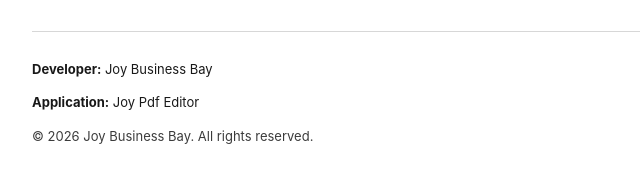
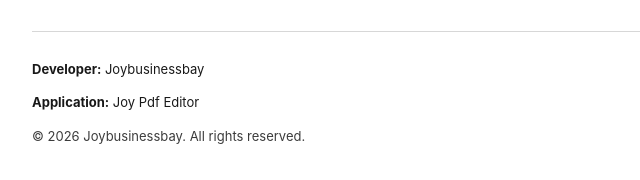
Before and after one commit to joybusinessbay/JoyPdfEditor, a plain HTML site: page index.html in a window 1280 px wide. Shown: the part 2227-2407 px from the top of the page, 148-788 px from the left. Drawn offline with Linux system fonts and the light colour scheme.

Commit message:
Update index.html

```diff
--- a/index.html
+++ b/index.html
@@ -136,9 +136,9 @@
   </section>
 
   <footer>
-    <p><strong>Developer:</strong> Joy Business Bay</p>
+    <p><strong>Developer:</strong> Joybusinessbay</p>
     <p><strong>Application:</strong> Joy Pdf Editor</p>
-    <p class="small">© <span id="y"></span> Joy Business Bay. All rights reserved.</p>
+    <p class="small">© <span id="y"></span> Joybusinessbay. All rights reserved.</p>
   </footer>
 
   <script>
```
